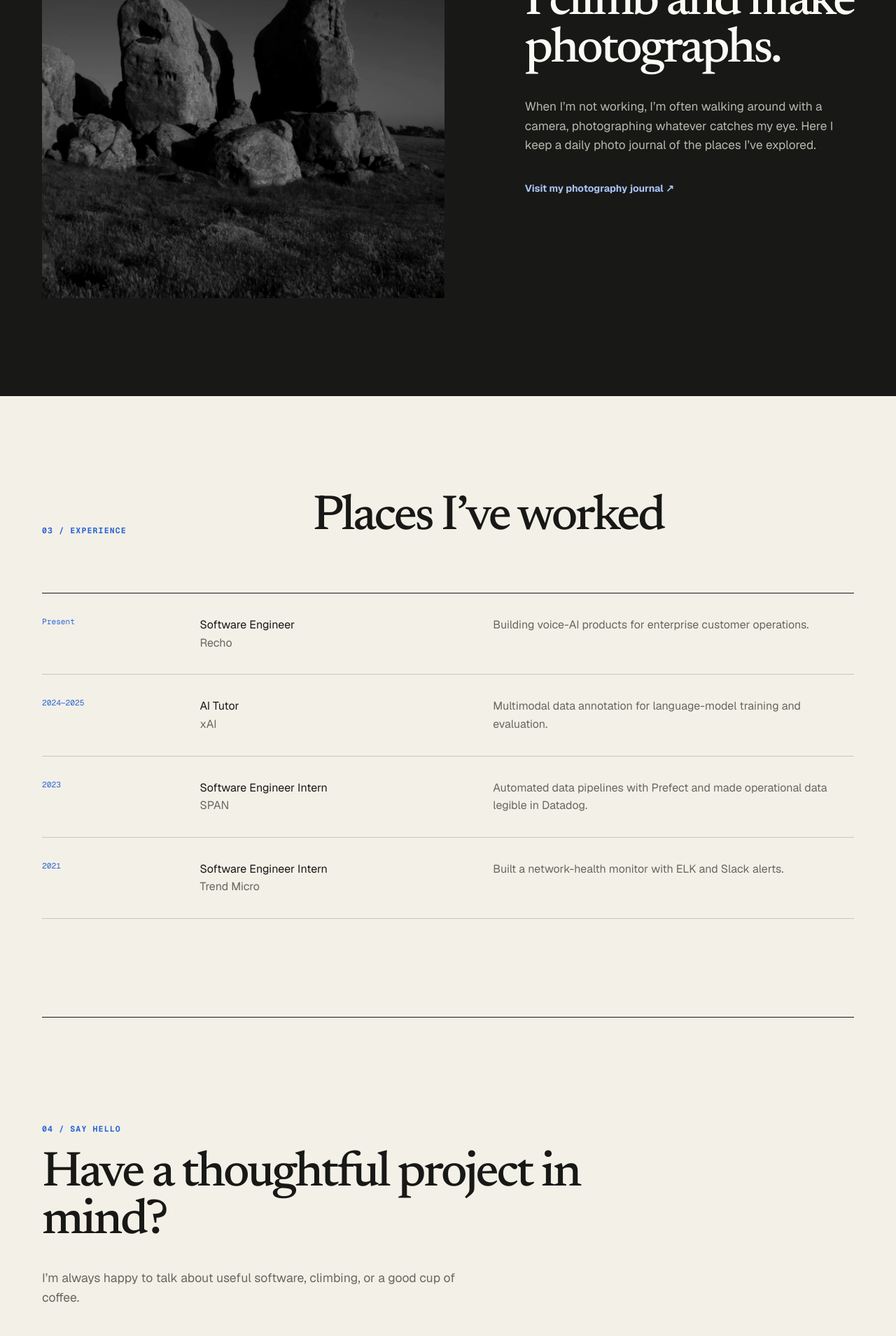
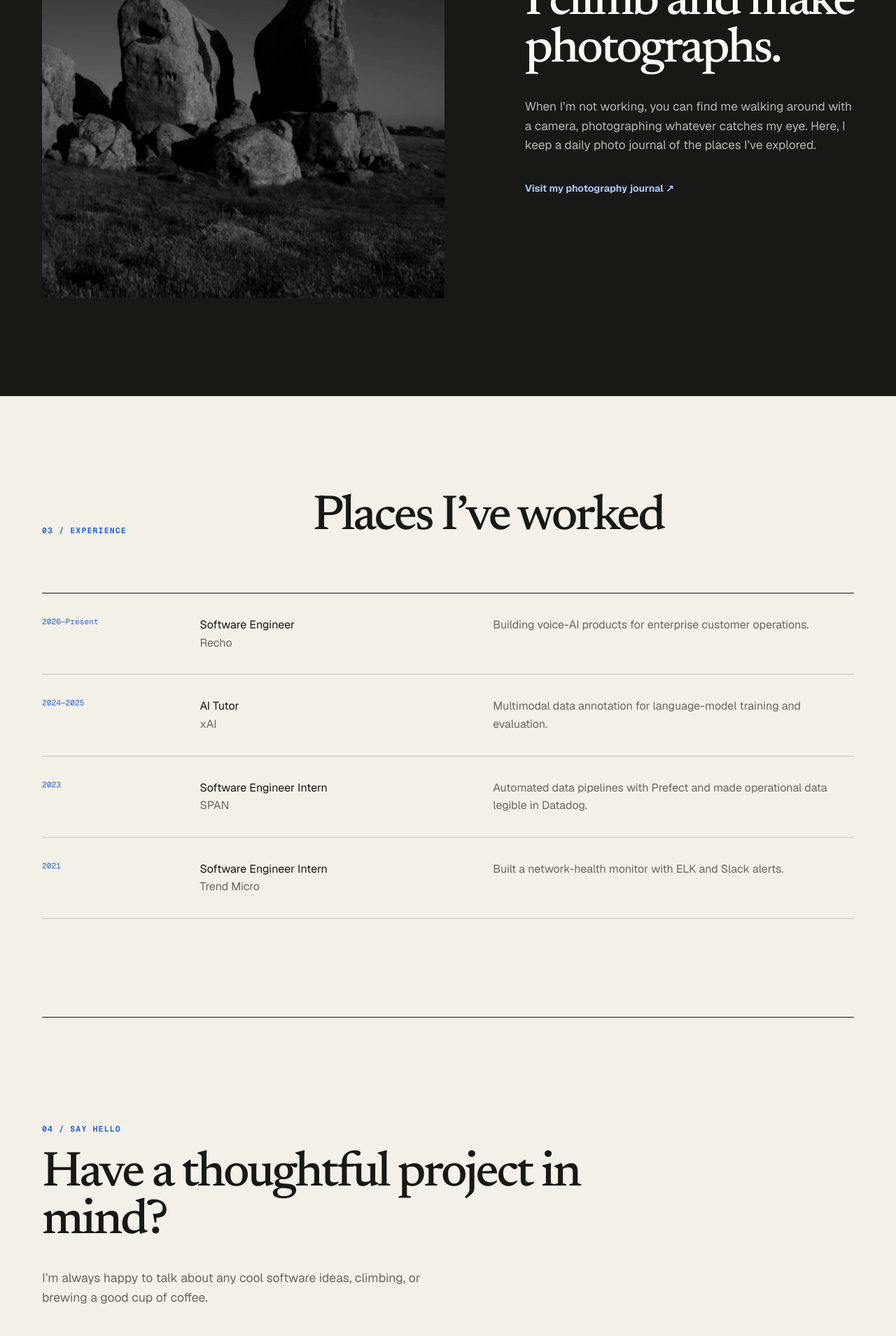
Before and after one commit to zyeo/personal-website, a Next.js app: page / in a window 1280 px wide. Shown: the part 3360-5269 px from the top of the page at 70% size. Built offline with nearby package versions, Linux system fonts and the light colour scheme.

Commit message:
content: polish personal and experience copy

```diff
--- a/src/app/page.tsx
+++ b/src/app/page.tsx
@@ -8,7 +8,7 @@ const experience = [
   {
     role: "Software Engineer",
     company: "Recho",
-    period: "Present",
+    period: "2026—Present",
     detail: "Building voice-AI products for enterprise customer operations.",
   },
   {
@@ -128,8 +128,8 @@ export default function Home() {
               <p className="eyebrow">02 / Away from the keyboard</p>
               <h2 id="outside-heading">I climb and make photographs.</h2>
               <p>
-                When I’m not working, I’m often walking around with a camera,
-                photographing whatever catches my eye. Here I keep a daily photo
+                When I’m not working, you can find me walking around with a camera,
+                photographing whatever catches my eye. Here, I keep a daily photo
                 journal of the places I’ve explored.
               </p>
               <a className="text-link" href="https://photos.zachyeo.com" target="_blank" rel="noreferrer">
@@ -161,7 +161,7 @@ export default function Home() {
         <section className="contact-section shell" id="contact" aria-labelledby="contact-heading">
           <p className="eyebrow">04 / Say hello</p>
           <h2 id="contact-heading">Have a thoughtful project in mind?</h2>
-          <p>I’m always happy to talk about useful software, climbing, or a good cup of coffee.</p>
+          <p>I’m always happy to talk about any cool software ideas, climbing, or brewing a good cup of coffee.</p>
           <div className="contact-links">
             <a href="https://www.linkedin.com/in/zacharyyeo" target="_blank" rel="noreferrer">LinkedIn ↗</a>
             <a href="https://github.com/zyeo" target="_blank" rel="noreferrer">GitHub ↗</a>
```
